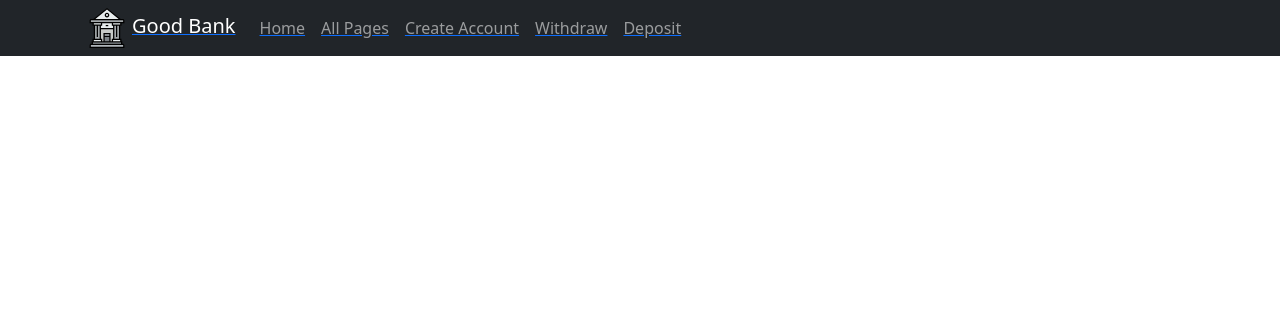
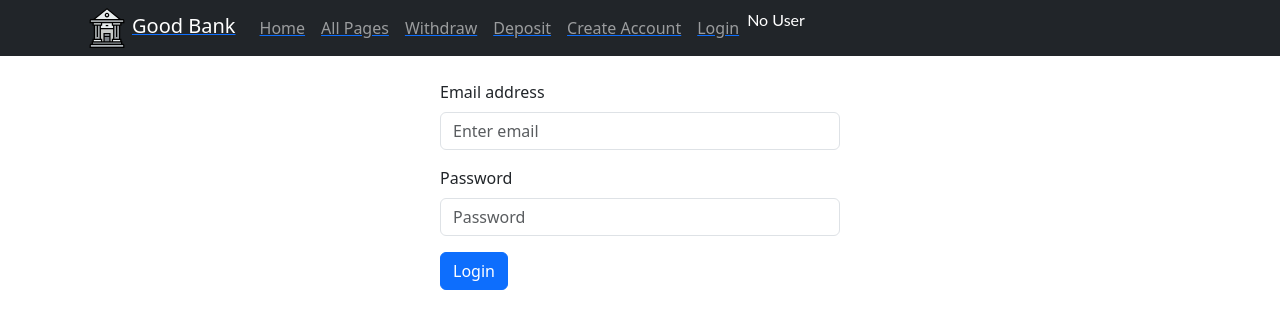
Before and after one commit to DostonSuhrobov/Bad_Bank, a React (Create React App) app: page /#/login in a window 1280 px wide. Shown: the top 328 px of the page. Built offline with nearby package versions, Linux system fonts and the light colour scheme; no server answers; the HTML template or start-up script is replaced by a standard one.

Commit message:
login part

```diff
--- a/src/App.js
+++ b/src/App.js
@@ -8,6 +8,7 @@ import Home from './home.js';
 import Withdraw from './withdraw.js';
 import CreateAccount from './create_account.js';
 import Deposit from './deposit.js';
+import Login from './login.js';
 import { UserContext } from './createContext.js';
 import './style.css';
 
@@ -63,6 +64,7 @@ export default function App() {
             </ReactBootstrap.Navbar.Brand>{' '}
           </Link>
 
+
           <ReactBootstrap.Nav className="me-auto">
             <Link to="/home">
               {' '}
@@ -75,13 +77,6 @@ export default function App() {
               {' '}
               <ReactBootstrap.Nav.Link href="#all_pages">
                 All Pages
-              </ReactBootstrap.Nav.Link>{' '}
-            </Link>
-
-            <Link to="/create_account">
-              {' '}
-              <ReactBootstrap.Nav.Link href="#create_account">
-                Create Account
               </ReactBootstrap.Nav.Link>{' '}
             </Link>
 
@@ -98,9 +93,28 @@ export default function App() {
                 Deposit
               </ReactBootstrap.Nav.Link>{' '}
             </Link>
+
+            <Link to="/create_account">
+              {' '}
+              <ReactBootstrap.Nav.Link href="#create_account">
+                Create Account
+              </ReactBootstrap.Nav.Link>{' '}
+            </Link>
+
+            <Link to="/login">
+              {' '}
+              <ReactBootstrap.Nav.Link href="#create_account">
+                Login
+              </ReactBootstrap.Nav.Link>{' '}
+            </Link>
+
+            {user ? <p style={{color: 'white', marginLeft:'150px'}}> Hello {user.email} </p> : <p style={{color: 'white'}}> No User</p>}
+
           </ReactBootstrap.Nav>
         </ReactBootstrap.Container>
+
       </ReactBootstrap.Navbar>
+
 
       <br />
       <UserContext.Provider value={[ info, setInfo ]}>
@@ -108,6 +122,7 @@ export default function App() {
         <Route path="/home" exact component={Home} />
         <Route path="/all_pages" component={All_pages} />
         <Route path="/create_account" component={CreateAccount} />
+        <Route path="/login" component={Login} />
       </UserContext.Provider>
       <UserContext.Provider value={[balance, setBalance]}>
         <Route path="/withdraw" component={Withdraw} />
--- /dev/null
+++ b/src/login.js
@@ -0,0 +1,131 @@
+import React from 'react';
+import * as ReactBootstrap from 'react-bootstrap';
+import { useFormik } from 'formik';
+import 'bootstrap/dist/css/bootstrap.min.css';
+
+import { UserContext } from './createContext.js';
+
+import { ToastContainer, toast } from 'react-toastify';
+import 'react-toastify/dist/ReactToastify.css';
+
+import { getAuth, createUserWithEmailAndPassword } from 'firebase/auth'
+
+
+
+function Login() {
+
+  // Registration part
+
+  const [loginEmail, setLoginEmail] = React.useState("");
+  const [loginPassword, setLoginPassword] = React.useState("");
+
+
+  const auth = getAuth();
+
+  const login = async () => {
+
+        try {
+            const user = await signInWithEmailAndPassword(
+            auth,
+            loginEmail,
+            loginPassword
+            );
+            console.log(user);
+        } catch (error) {
+            console.log(error.message);
+        }
+
+    toast.success('Success!', {
+      position: 'top-center',
+      autoClose: 5000,
+      hideProgressBar: false,
+      closeOnClick: true,
+      pauseOnHover: true,
+      draggable: true,
+      progress: undefined
+    });
+
+
+  };
+
+  const logout = async () => {
+    await signOut(auth);
+  };
+
+
+
+  const [info, setInfo] = React.useContext(UserContext);
+
+
+
+
+
+
+
+
+  return (
+    <div style={{ margin: 'auto', width: '400px' }}>
+
+        <ReactBootstrap.Form>
+
+
+            <ReactBootstrap.Form.Group className="mb-3" controlId="formBasicEmail">
+
+                <ReactBootstrap.Form.Label>Email address</ReactBootstrap.Form.Label>
+                <ReactBootstrap.Form.Control
+                type="email"
+                name="email"
+                placeholder="Enter email"
+                onChange={(event) => {
+                    setLoginEmail(event.target.value);
+                  }}
+                 />
+
+
+
+
+            </ReactBootstrap.Form.Group>
+
+            <ReactBootstrap.Form.Group className="mb-3" controlId="formBasicPassword">
+
+                <ReactBootstrap.Form.Label>Password</ReactBootstrap.Form.Label>
+                <ReactBootstrap.Form.Control
+                type="password"
+                name="password"
+                placeholder="Password"
+                onChange={(event) => {
+                    setLoginPassword(event.target.value);
+                  }}
+
+                />
+
+
+
+            </ReactBootstrap.Form.Group>
+
+
+            <ReactBootstrap.Button variant="primary" type="submit"
+            onClick={login}
+          >
+                Login
+            </ReactBootstrap.Button>
+
+            <ToastContainer
+                position="top-center"
+                autoClose={5000}
+                hideProgressBar={false}
+                newestOnTop={false}
+                closeOnClick
+                rtl={false}
+                pauseOnFocusLoss
+                draggable
+                pauseOnHover
+                />
+
+        </ReactBootstrap.Form>
+
+    </div>
+);
+}
+
+export default Login;
```
